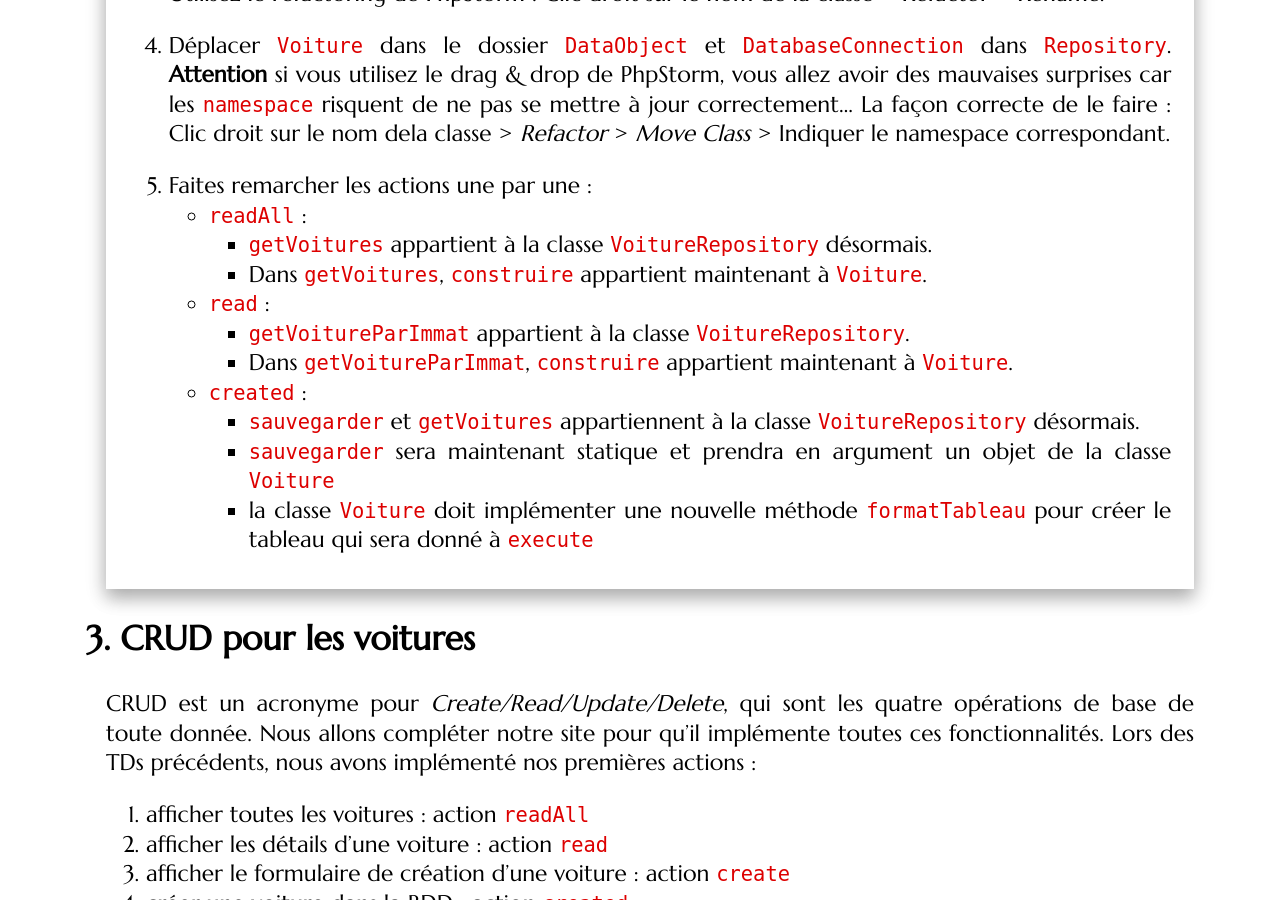
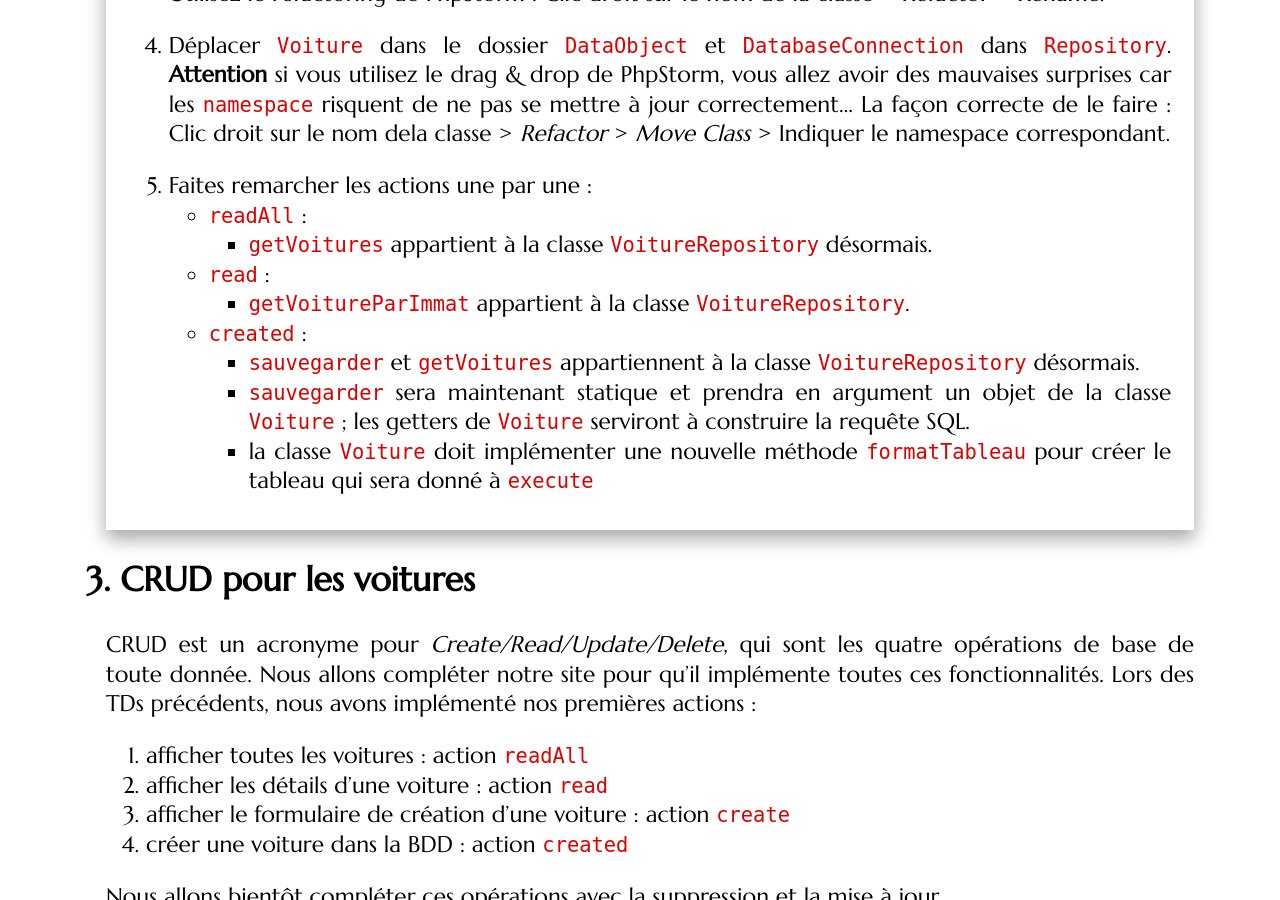
Before and after one commit to romainlebreton/R3.01-DeveloppementWeb, a Jekyll site: the page built from tutorials/tutorial6.md, in a window 1280 px wide and 900 px high, scrolled down 2789 px. Built offline with Jekyll 4.4.1, drawn with Linux system fonts in a browser that asks for light colours; some web fonts are replaced.

Commit message:
Update tutorial6.md

```diff
--- a/tutorials/tutorial6.md
+++ b/tutorials/tutorial6.md
@@ -149,14 +149,12 @@ d'API), cela impliquera beaucoup de réécriture de code.
 1. Faites remarcher les actions une par une :
    * `readAll` :
      * `getVoitures` appartient à la classe `VoitureRepository` désormais.
-     * Dans `getVoitures`, `construire` appartient maintenant à `Voiture`.
    * `read` :
      * `getVoitureParImmat` appartient à la classe `VoitureRepository`.
-     * Dans `getVoitureParImmat`, `construire` appartient maintenant à `Voiture`.
    * `created` :
      * `sauvegarder` et `getVoitures` appartiennent à la classe `VoitureRepository` désormais.
      * `sauvegarder` sera maintenant statique et prendra en argument un objet de
-       la classe `Voiture`
+       la classe `Voiture` ; les getters de `Voiture` serviront à construire la requête SQL.
      * la classe `Voiture` doit implémenter une nouvelle méthode `formatTableau`
        pour créer le tableau qui sera donné à `execute`
 
```
